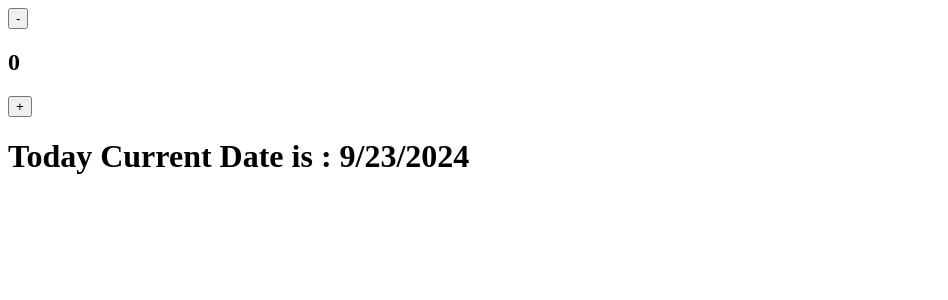
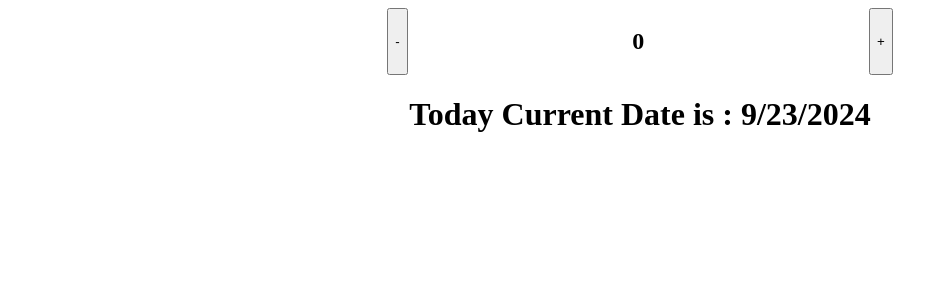
Before and after one commit to DarshanPro123/CounterDateCalender, a React (Vite) app: page / in a window 1280 px wide. Shown: the top 300 px of the page, without its empty margins (0-948 px from the left). Built offline with nearby package versions, Linux system fonts and the light colour scheme.

Commit message:
App.css update

```diff
--- a/src/App.css
+++ b/src/App.css
@@ -0,0 +1,9 @@
+body {
+  text-align: center;
+}
+
+.counter-box {
+  display: flex;
+  justify-content: space-between;
+  margin: 0 30%;
+}
```
